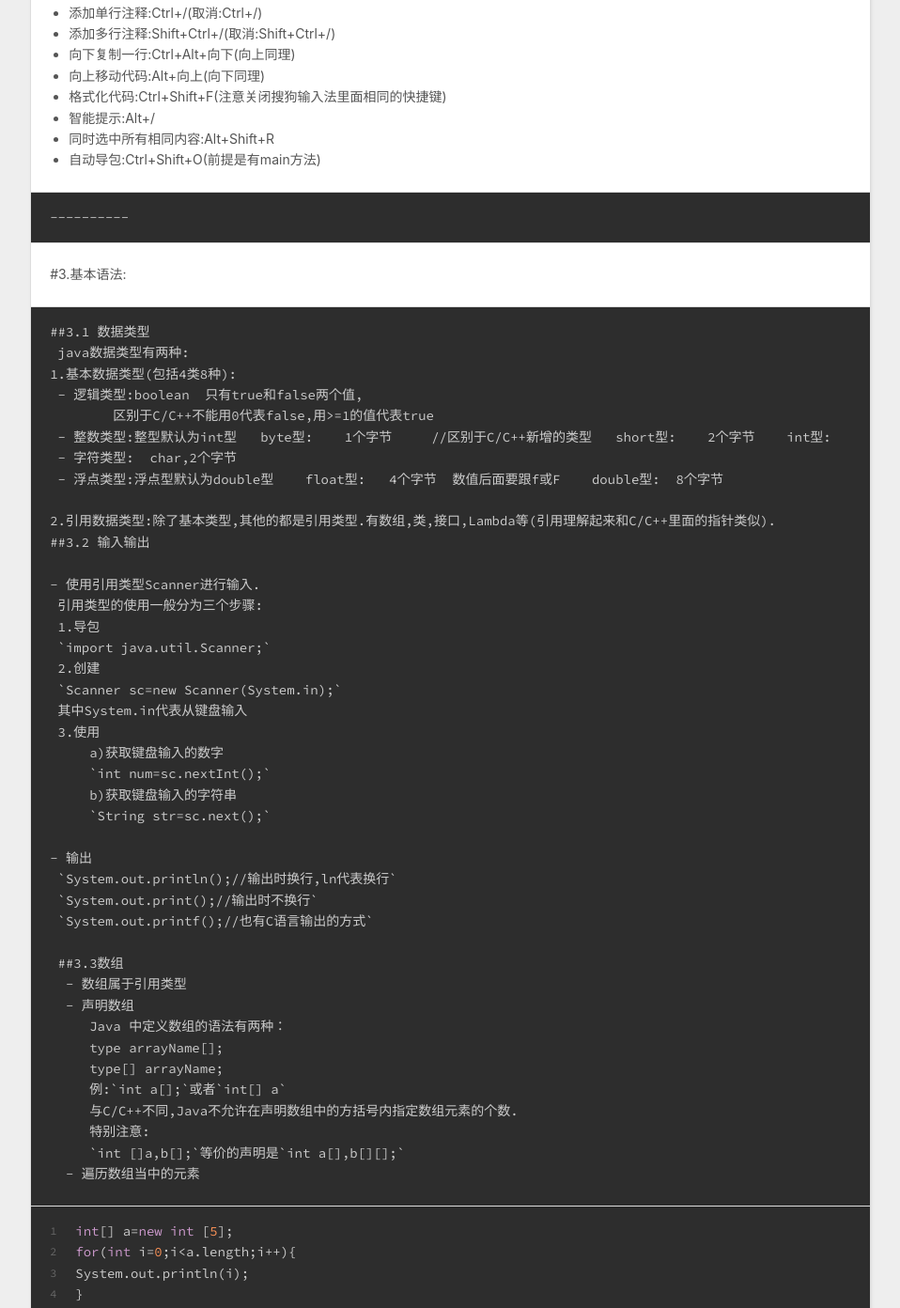
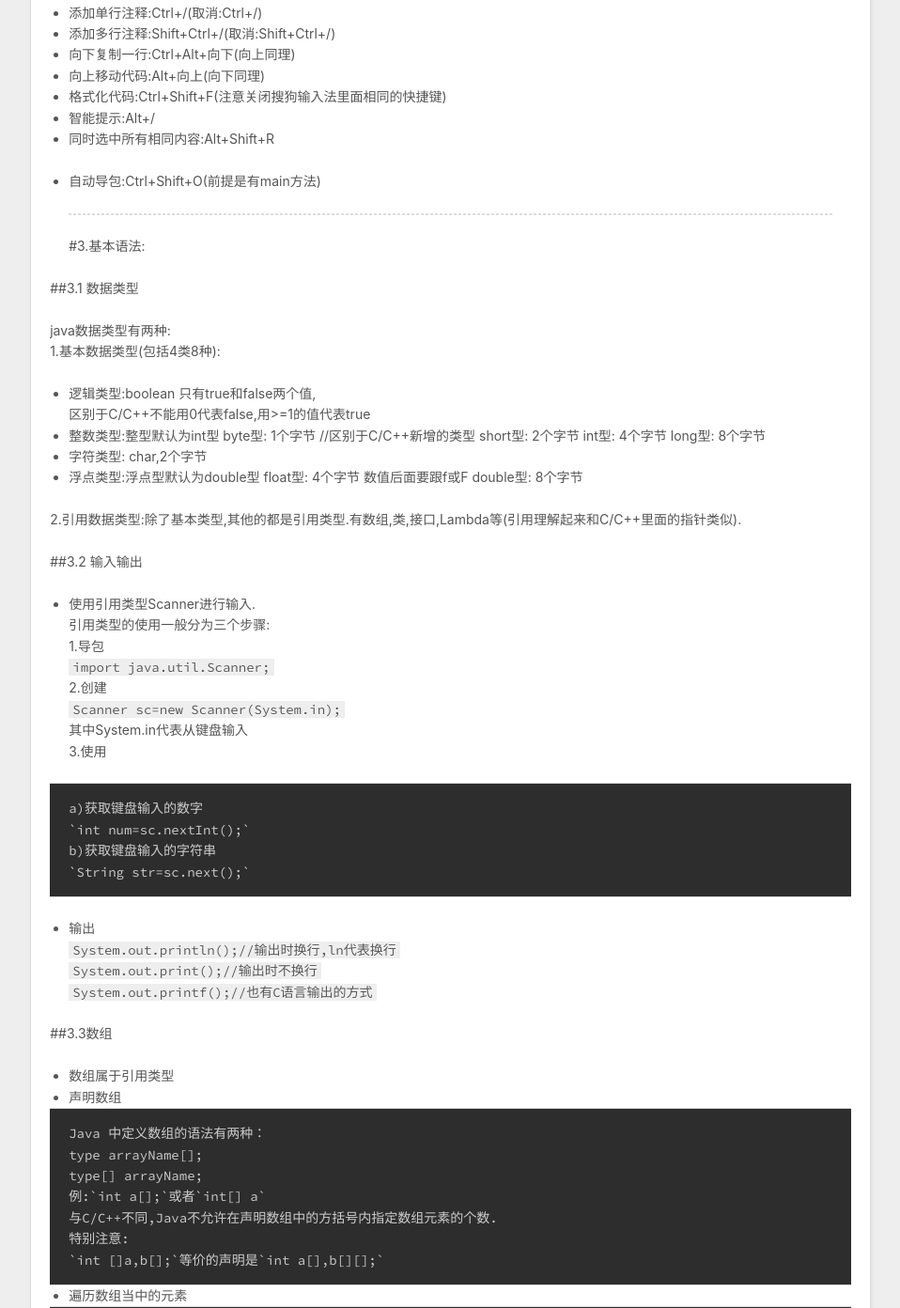
Before and after one commit to wang0wei/wang0wei.github.io, a plain HTML site: page 2019/03/23/java/index.html in a window 1280 px wide. Shown: the part 1373-2765 px from the top of the page at 94% size, without its empty margins (8-966 px from the left). Drawn offline with nearby package versions, Linux system fonts and the light colour scheme.

Commit message:
Site updated: 2019-03-25 16:40:18

```diff
--- a/2019/03/23/java/index.html
+++ b/2019/03/23/java/index.html
@@ -14,7 +14,7 @@
 <meta property="og:site_name" content="Hexo">
 <meta property="og:description" content="#JAVA学习  标签： java   [TOC] #1.使用eclipse遇到的问题  ##1.1怎样用eclipse编写第一个helloworld程序  此处不做过多介绍,相关操作请点击链接  ##1.2用eclipse怎么进行代码调试  首先要设置断点  设置断点的方法:在代码里需要调试的地方，鼠标双击代码行号的左边，  再次双击即可取消断点。  开始调试 方法一: 点击功能区里的小瓢虫开">
 <meta property="og:locale" content="zh-CN">
-<meta property="og:updated_time" content="2019-03-25T08:22:20.741Z">
+<meta property="og:updated_time" content="2019-03-25T08:39:45.875Z">
 <meta name="twitter:card" content="summary">
 <meta name="twitter:title" content="java">
 <meta name="twitter:description" content="#JAVA学习  标签： java   [TOC] #1.使用eclipse遇到的问题  ##1.1怎样用eclipse编写第一个helloworld程序  此处不做过多介绍,相关操作请点击链接  ##1.2用eclipse怎么进行代码调试  首先要设置断点  设置断点的方法:在代码里需要调试的地方，鼠标双击代码行号的左边，  再次双击即可取消断点。  开始调试 方法一: 点击功能区里的小瓢虫开">
@@ -120,74 +120,62 @@
 <li>格式化代码:Ctrl+Shift+F(注意关闭搜狗输入法里面相同的快捷键)</li>
 <li>智能提示:Alt+/</li>
 <li>同时选中所有相同内容:Alt+Shift+R</li>
-<li>自动导包:Ctrl+Shift+O(前提是有main方法)</li>
+<li><p>自动导包:Ctrl+Shift+O(前提是有main方法)</p>
+<hr>
+<p>#3.基本语法:</p>
+</li>
 </ul>
-<pre><code>----------
-</code></pre><p> #3.基本语法:</p>
-<pre><code>##3.1 数据类型
- java数据类型有两种:
-1.基本数据类型(包括4类8种):
- - 逻辑类型:boolean  只有true和false两个值,
-        区别于C/C++不能用0代表false,用&gt;=1的值代表true
- - 整数类型:整型默认为int型   byte型:    1个字节     //区别于C/C++新增的类型   short型:    2个字节    int型:     4个字节   long型:     8个字节
- - 字符类型:  char,2个字节
- - 浮点类型:浮点型默认为double型    float型:   4个字节  数值后面要跟f或F    double型:  8个字节
-
-2.引用数据类型:除了基本类型,其他的都是引用类型.有数组,类,接口,Lambda等(引用理解起来和C/C++里面的指针类似).
-##3.2 输入输出
-
-- 使用引用类型Scanner进行输入.
- 引用类型的使用一般分为三个步骤:
- 1.导包
- `import java.util.Scanner;`
- 2.创建
- `Scanner sc=new Scanner(System.in);`
- 其中System.in代表从键盘输入
- 3.使用
-     a)获取键盘输入的数字
+<p>##3.1 数据类型</p>
+<p>java数据类型有两种:<br> 1.基本数据类型(包括4类8种):</p>
+<ul>
+<li>逻辑类型:boolean  只有true和false两个值,<br>区别于C/C++不能用0代表false,用&gt;=1的值代表true</li>
+<li>整数类型:整型默认为int型   byte型:    1个字节     //区别于C/C++新增的类型   short型:    2个字节    int型:     4个字节   long型:     8个字节</li>
+<li>字符类型:  char,2个字节</li>
+<li>浮点类型:浮点型默认为double型    float型:   4个字节  数值后面要跟f或F    double型:  8个字节  </li>
+</ul>
+<p>2.引用数据类型:除了基本类型,其他的都是引用类型.有数组,类,接口,Lambda等(引用理解起来和C/C++里面的指针类似).</p>
+<p>##3.2 输入输出</p>
+<ul>
+<li><p>使用引用类型Scanner进行输入.<br>  引用类型的使用一般分为三个步骤:<br>  1.导包<br>  <code>import java.util.Scanner;</code><br>  2.创建<br>  <code>Scanner sc=new Scanner(System.in);</code><br>  其中System.in代表从键盘输入<br>  3.使用</p>
+<pre><code>a)获取键盘输入的数字
 `int num=sc.nextInt();`
 b)获取键盘输入的字符串
 `String str=sc.next();`
-
-- 输出
- `System.out.println();//输出时换行,ln代表换行`
- `System.out.print();//输出时不换行`
- `System.out.printf();//也有C语言输出的方式`
-
- ##3.3数组
-  - 数组属于引用类型
-  - 声明数组
-     Java 中定义数组的语法有两种：
+</code></pre></li>
+<li><p>输出<br>  <code>System.out.println();//输出时换行,ln代表换行</code><br>  <code>System.out.print();//输出时不换行</code><br>  <code>System.out.printf();//也有C语言输出的方式</code></p>
+</li>
+</ul>
+<p>##3.3数组</p>
+<ul>
+<li>数组属于引用类型</li>
+<li>声明数组<pre><code>Java 中定义数组的语法有两种：
 type arrayName[];
 type[] arrayName;
 例:`int a[];`或者`int[] a`
 与C/C++不同,Java不允许在声明数组中的方括号内指定数组元素的个数.
 特别注意:
 `int []a,b[];`等价的声明是`int a[],b[][];`
-  - 遍历数组当中的元素
-  <figure class="highlight java"><table><tr><td class="gutter"><pre><span class="line">1</span><br><span class="line">2</span><br><span class="line">3</span><br><span class="line">4</span><br></pre></td><td class="code"><pre><span class="line"><span class="keyword">int</span>[] a=<span class="keyword">new</span> <span class="keyword">int</span> [<span class="number">5</span>];</span><br><span class="line"><span class="keyword">for</span>(<span class="keyword">int</span> i=<span class="number">0</span>;i&lt;a.length;i++)&#123;</span><br><span class="line">System.out.println(i);</span><br><span class="line">&#125;</span><br></pre></td></tr></table></figure>
-
-
-    可以写成:
+</code></pre></li>
+<li>遍历数组当中的元素  <figure class="highlight java"><table><tr><td class="gutter"><pre><span class="line">1</span><br><span class="line">2</span><br><span class="line">3</span><br><span class="line">4</span><br></pre></td><td class="code"><pre><span class="line"><span class="keyword">int</span>[] a=<span class="keyword">new</span> <span class="keyword">int</span> [<span class="number">5</span>];</span><br><span class="line"><span class="keyword">for</span>(<span class="keyword">int</span> i=<span class="number">0</span>;i&lt;a.length;i++)&#123;</span><br><span class="line">System.out.println(i);</span><br><span class="line">&#125;</span><br></pre></td></tr></table></figure>
+</li>
+</ul>
+<pre><code>可以写成:
 
 <figure class="highlight java"><table><tr><td class="gutter"><pre><span class="line">1</span><br><span class="line">2</span><br><span class="line">3</span><br><span class="line">4</span><br></pre></td><td class="code"><pre><span class="line"> <span class="keyword">int</span>[] a=<span class="keyword">new</span> <span class="keyword">int</span> [<span class="number">5</span>];</span><br><span class="line"> <span class="keyword">for</span>(<span class="keyword">int</span> i:a)&#123;</span><br><span class="line">System.out.println(i);</span><br><span class="line">&#125;</span><br></pre></td></tr></table></figure>
+</code></pre><ul>
+<li><p>数组初始化<br> 与C/C++类似<br> <code>int []array=new array[5];//动态初始化,指定数组长度</code><br> <code>int []array={1,2,3,4,5}//静态初始化,指定数组内容</code><br>##3.4运算符</p>
+</li>
+<li><p>基本运算符与C/C++类似,不在过多描述</p>
+</li>
+<li><p>instanceof运算符<br>  该运算符是二目运算符,左边的操作元是一个对象,右边的是一个类当左边的对象是右边的类或子类创建的对象时,该运算符运算的结果是true,否则是false.<br>##3.5表达式与语句</p>
+<p>if条件分支语句,switch开关语句,for循环语句,while循环语句,break和continue语句与C/C++相似,不在过多叙述.</p>
+</li>
+</ul>
 
- - 数组初始化
- 与C/C++类似
- `int []array=new array[5];//动态初始化,指定数组长度`
- `int []array={1,2,3,4,5}//静态初始化,指定数组内容`
- ##3.4运算符
-
-  - 基本运算符与C/C++类似,不在过多描述
-  - instanceof运算符
-  该运算符是二目运算符,左边的操作元是一个对象,右边的是一个类当左边的对象是右边的类或子类创建的对象时,该运算符运算的结果是true,否则是false.
- ##3.5表达式与语句
- if条件分支语句,switch开关语句,for循环语句,while循环语句,break和continue语句与C/C++相似,不在过多叙述.
-</code></pre>
 
     </div>
     <footer class="article-footer">
-      <a data-url="http://yoursite.com/2019/03/23/java/" data-id="cjto32p1y0000e4vdq33tt05o" class="article-share-link">Share</a>
+      <a data-url="http://yoursite.com/2019/03/23/java/" data-id="cjto3p8j80000ngvdwntrd3uf" class="article-share-link">Share</a>
 
 
     </footer>
```
Also changed, not shown: index.html (+40 -52 lines). Lines whose indentation alone changed are shown as unchanged.
